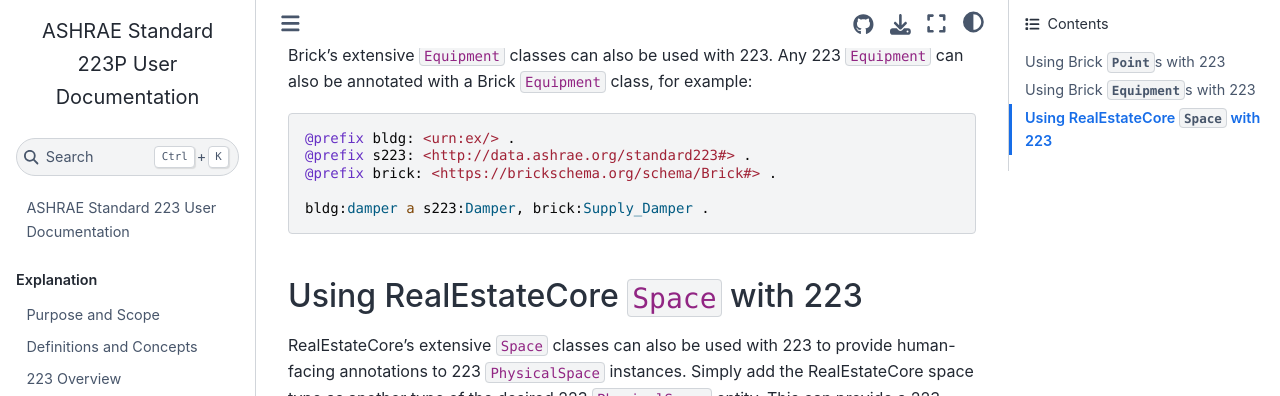
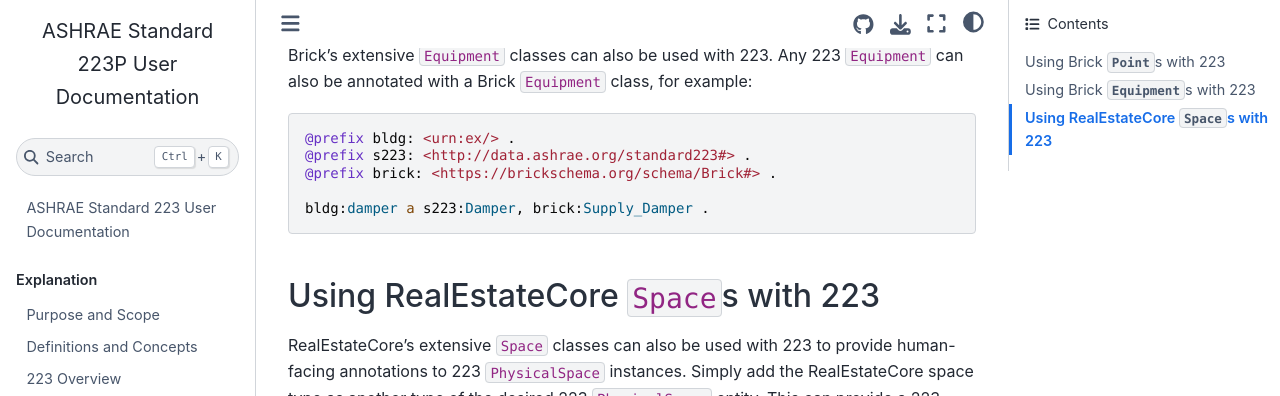
Before and after one commit to open223/docs.open223.info, a Jupyter Book: the page built from guides/brick-rec.md, in a window 1280 px wide and 900 px high, scrolled down 2102 px. Shown: the top 396 px of the window. Built offline with Jupyter Book 1.0.4 settings and Sphinx 7.4.7 and the Sphinx Book theme 1.1.4, drawn with Linux system fonts in a browser that asks for light colours.

Commit message:
fix header

````diff
--- a/guides/brick-rec.md
+++ b/guides/brick-rec.md
@@ -96,7 +96,7 @@
 bldg:damper a s223:Damper, brick:Supply_Damper .
 ```
 
-## Using RealEstateCore `Space` with 223
+## Using RealEstateCore `Space`s with 223
 
 RealEstateCore's extensive `Space` classes can also be used with 223 to provide human-facing annotations to 223 `PhysicalSpace` instances.
 Simply add the RealEstateCore space type as another type of the desired 223 `PhysicalSpace` entity.
````
